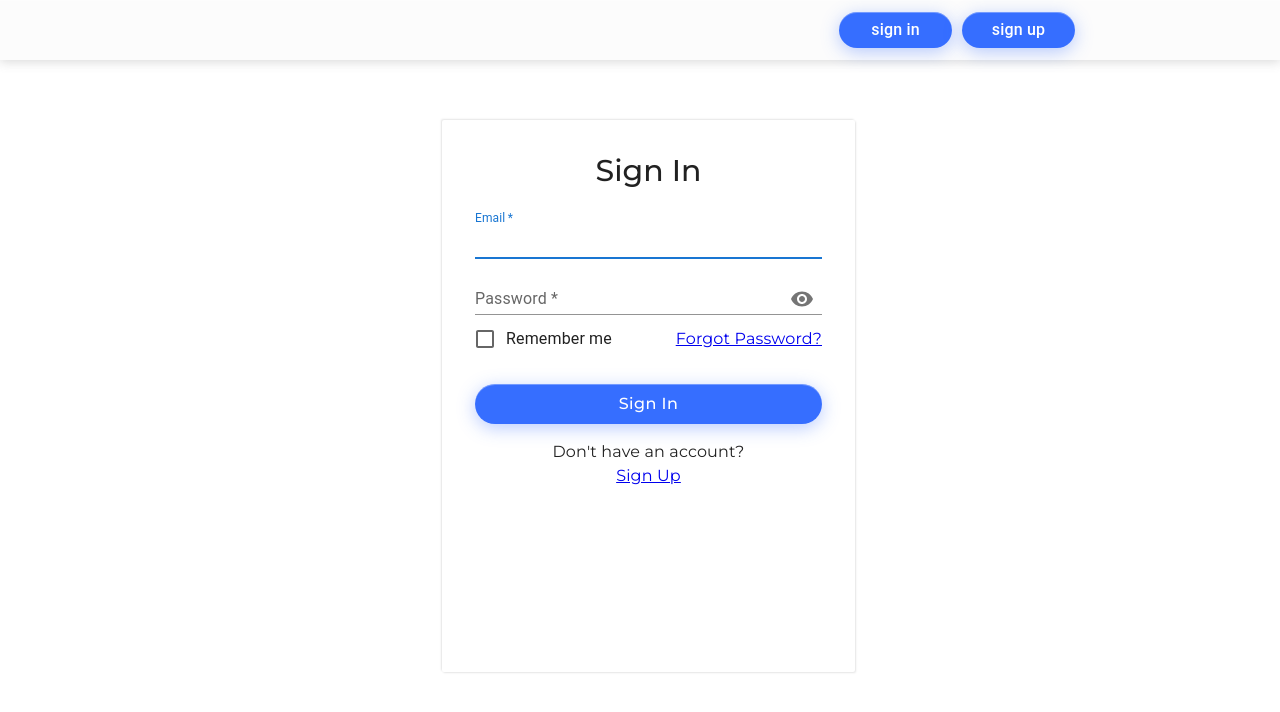
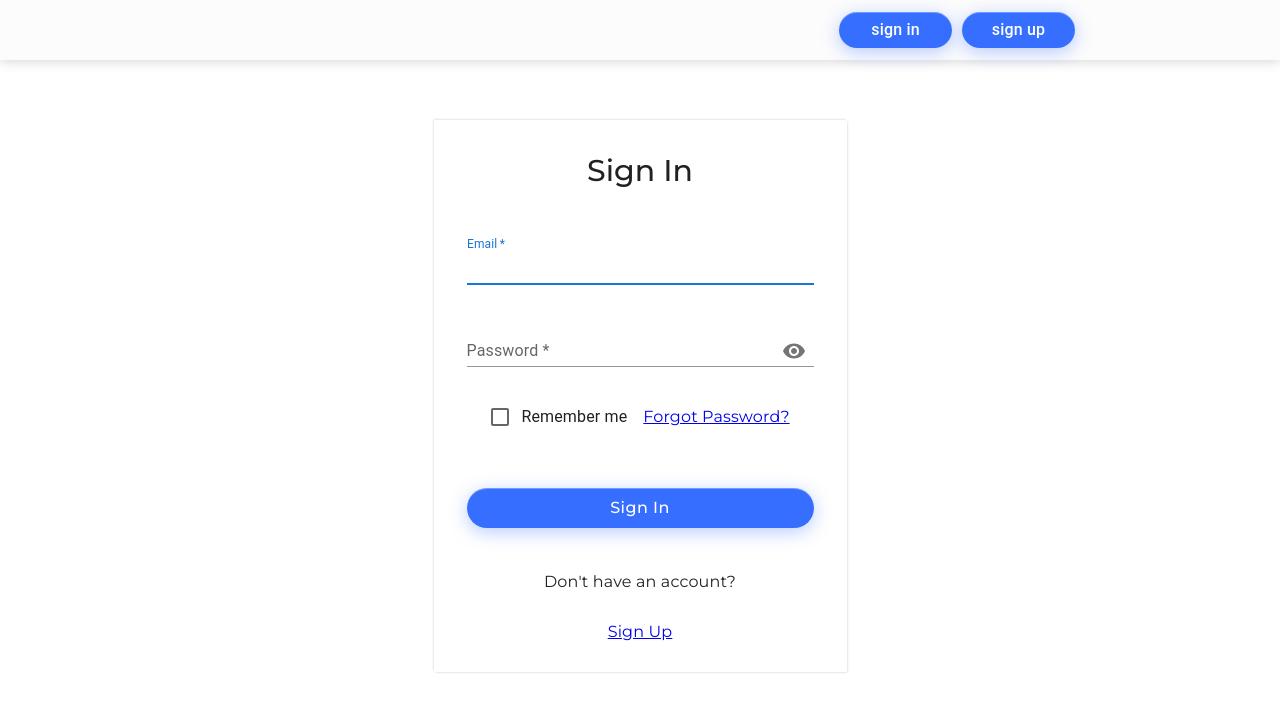
Before and after one commit to EduardaNaida/cards_project, a React (Create React App) app: page /#/login in a window 1280 px wide. Shown: the top 712 px of the page. Built offline with nearby package versions, Linux system fonts and the light colour scheme; no server answers.

Commit message:
refactor: styles

```diff
--- a/src/common/components/styles/Container.module.css
+++ b/src/common/components/styles/Container.module.css
@@ -1,5 +1,5 @@
 .container {
-    display: flex;
+    /*display: flex;*/
     margin: 60px auto;
     align-items: center;
     flex-wrap: wrap;
@@ -7,4 +7,5 @@
     background: #FFFFFF;
     box-shadow: 1px 1px 2px rgba(0, 0, 0, 0.1), -1px -1px 2px rgba(0, 0, 0, 0.1);
     border-radius: 2px;
+    padding: 35px 33px 42px 33px;
 }
--- a/src/features/login/Login.module.css
+++ b/src/features/login/Login.module.css
@@ -4,18 +4,25 @@
     flex-direction: column;
 }
 
+.mainBlock {
+    width: 100%;
+    justify-content: center;
+    display: flex;
+}
+
 .box {
-    margin-top: 8px;
-    display: flex;
-    width: 413px;
+    width: 450px;
     height: 552px;
     flex-direction: column;
-    align-items: center;
-    padding: 35px 33px 42px 33px;
+    /*padding: 35px 33px 42px 33px;*/
 
-    background: #FFFFFF;
-
-    box-shadow: 1px 1px 2px rgba(0, 0, 0, 0.1), -1px -1px 2px rgba(0, 0, 0, 0.1);
-    border-radius: 2px;
     font-family: 'Montserrat', sans-serif;
 }
+
+.boxSecond {
+    display: flex;
+    flex-direction: column;
+    justify-content: space-evenly;
+    height: 100%;
+    align-items: center;
+}
--- a/src/features/login/Login.tsx
+++ b/src/features/login/Login.tsx
@@ -56,13 +56,13 @@ const Login = () => {
   }
 
   return (
-    <Container component="main" maxWidth="xs">
+    <Container component="main" className={style.mainBlock}>
       <CssBaseline />
       <Box className={`${styleC.container} ${style.box}`}>
         <Typography component="h2" variant="h5">
             <Title title={'Sign In'}/>
         </Typography>
-        <Box component="form" onSubmit={formik.handleSubmit} sx={{ mt: 1 }}>
+        <Box className={style.boxSecond} component="form" onSubmit={formik.handleSubmit} sx={{ mt: 1 }}>
           <TextField
             variant="standard"
             margin="normal"
--- a/src/features/register/SignUp.module.css
+++ b/src/features/register/SignUp.module.css
@@ -9,7 +9,6 @@
     height: 528px;
     font-family: 'Montserrat', sans-serif;
     font-weight: 400;
-  padding: 35px 33px 42px 33px;
 }
 
 .box {
@@ -17,18 +16,18 @@
     display: flex;
     flex-direction: column;
     align-items: center;
-  justify-content: space-evenly
+    justify-content: space-evenly;
 }
 
 .input {
-  width: 347px;
-  height: 36px;
+    width: 382px;
+    height: 28px;
 }
+
 .text {
     font-style: normal;
     font-size: 14px;
     line-height: 24px;
-  /* identical to box height, or 171% */
     text-align: center;
 
     color: #000000;
--- a/src/features/register/SignUp.tsx
+++ b/src/features/register/SignUp.tsx
@@ -8,7 +8,6 @@ import {useFormik} from "formik";
 import {
     Box,
     FormControl,
-    FormHelperText,
     IconButton,
     Input,
     InputAdornment,
@@ -64,11 +63,11 @@ const SignUp = () => {
             <div className={`${styleC.container} ${style.signUpBlock}`}>
                 <Box className={style.box} component="form" onSubmit={formik.handleSubmit}>
                     <Title title={'Sign Up'}/>
-                    <div className={style.inputBlock}>
+                    <div>
                         <TextField
                             variant="standard"
                             required
-                            margin="normal"
+                            margin={'normal'}
                             label={'Email'}
                             id={'email'}
                             name={'email'}
@@ -81,7 +80,7 @@ const SignUp = () => {
                             <div className={style.error}>{formik.errors.email}</div>
                         ) : null}
                     </div>
-                    <div className={style.inputBlock}>
+                    <div>
                         <FormControl sx={{width: '100% '}} variant="standard" fullWidth>
                             <InputLabel htmlFor="password">Password *</InputLabel>
                             <Input
@@ -110,7 +109,7 @@ const SignUp = () => {
                             ) : null}
                         </FormControl>
                     </div>
-                    <div className={style.inputBlock}>
+                    <div>
                         <FormControl sx={{width: '100% '}} variant="standard" fullWidth>
                             <InputLabel htmlFor="'confirmPassword'">Confirm password *</InputLabel>
                             <Input
```
Lines whose indentation alone changed are shown as unchanged.
